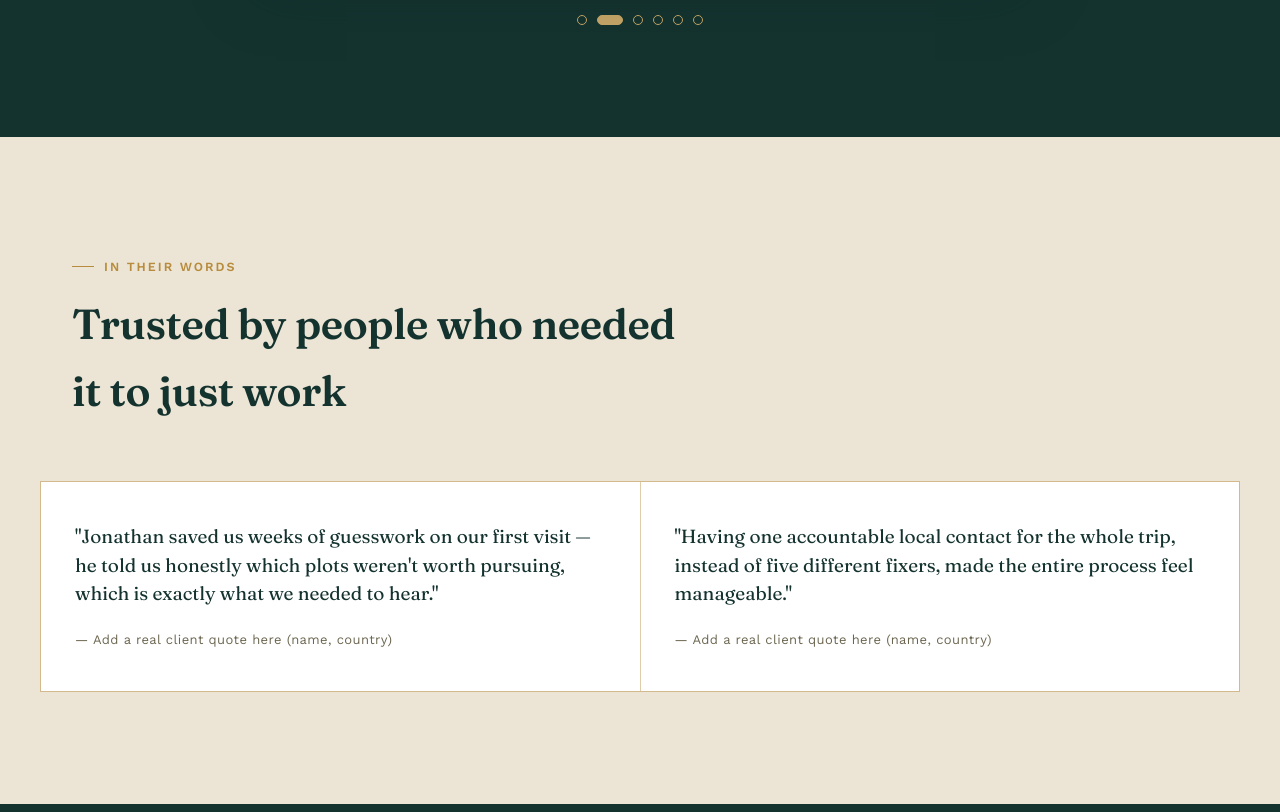
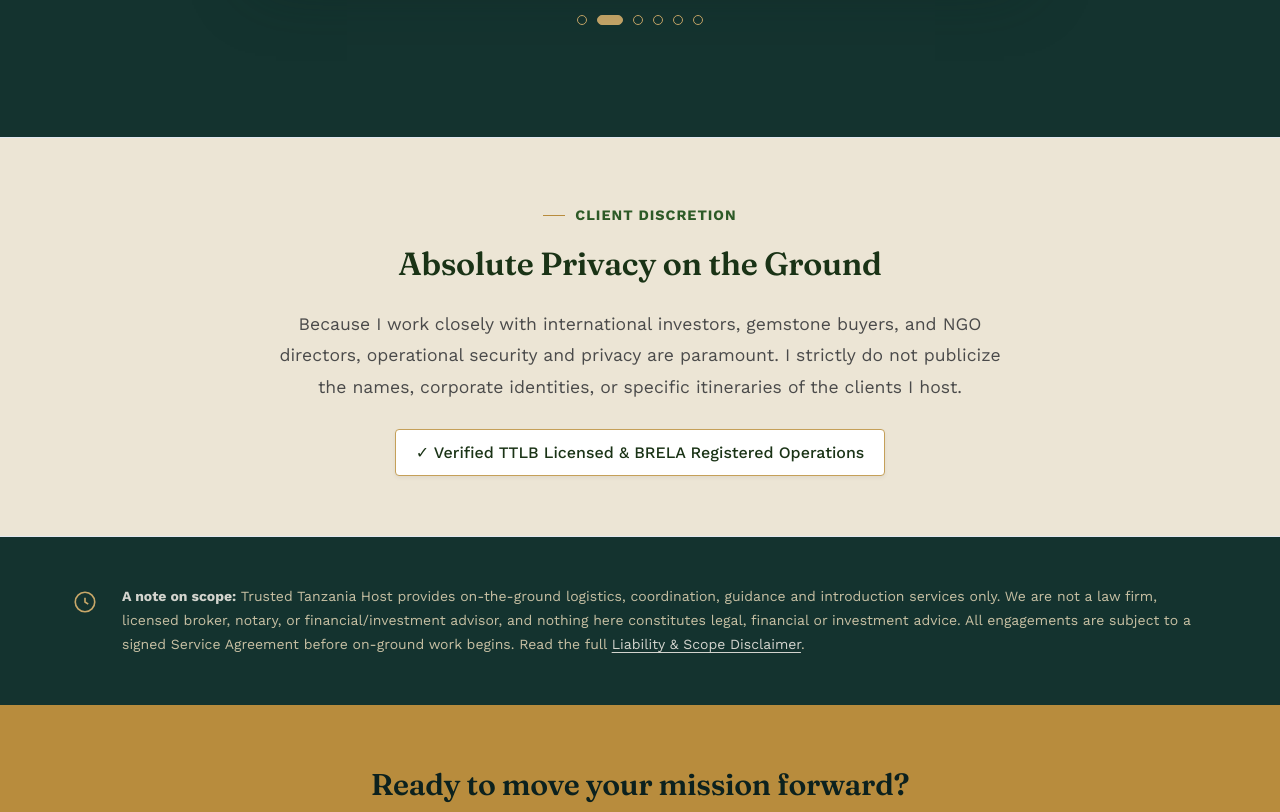
Before and after one commit to ghikasjonathan-star/Trusted-Tanzania-Host, a plain HTML site: page index.html in a window 1280 px wide. Shown: the part 3640-4452 px from the top of the page. Drawn offline with nearby package versions, Linux system fonts and the light colour scheme.

Commit message:
Refactor testimonials and emphasize client privacy
Removed testimonial section and added client discretion section with privacy emphasis.

```diff
--- a/index.html
+++ b/index.html
@@ -199,23 +199,16 @@
     </div>
   </div>
 </section>
-
-<section class="section section--dim">
-  <div class="wrap">
-    <div class="section-head reveal">
-      <span class="eyebrow">In Their Words</span>
-      <h2>Trusted by people who needed it to just work</h2>
-    </div>
-  </div>
-  <div class="wrap" style="padding:0;">
-    <div class="testimonial-row reveal">
-      <div class="testimonial">
-        <blockquote>"Jonathan saved us weeks of guesswork on our first visit — he told us honestly which plots weren't worth pursuing, which is exactly what we needed to hear."</blockquote>
-        <cite>— Add a real client quote here (name, country)</cite>
-      </div>
-      <div class="testimonial">
-        <blockquote>"Having one accountable local contact for the whole trip, instead of five different fixers, made the entire process feel manageable."</blockquote>
-        <cite>— Add a real client quote here (name, country)</cite>
+<section class="section section--dim confidentiality" style="padding: 60px 0; border-top: 1px solid var(--border-color, #e2e8f0); border-bottom: 1px solid var(--border-color, #e2e8f0);">
+  <div class="wrap" style="max-width: 800px; margin: 0 auto; text-align: center;">
+    <div class="reveal">
+      <span class="eyebrow" style="color: #2d5a27; font-weight: bold; text-transform: uppercase; letter-spacing: 1px; font-size: 0.9rem;">Client Discretion</span>
+      <h2 style="font-size: 2rem; color: #1a3316; margin-top: 10px; margin-bottom: 20px;">Absolute Privacy on the Ground</h2>
+      <p style="color: #4a4a4a; line-height: 1.8; font-size: 1.1rem; margin: 0 auto 25px auto;">
+        Because I work closely with international investors, gemstone buyers, and NGO directors, operational security and privacy are paramount. I strictly do not publicize the names, corporate identities, or specific itineraries of the clients I host.
+      </p>
+      <div style="display: inline-block; padding: 10px 20px; background-color: #ffffff; border: 1px solid #c5a059; border-radius: 4px; color: #1a3316; font-weight: 500; box-shadow: 0 2px 4px rgba(0,0,0,0.05);">
+        ✓ Verified TTLB Licensed & BRELA Registered Operations
       </div>
     </div>
   </div>
```
